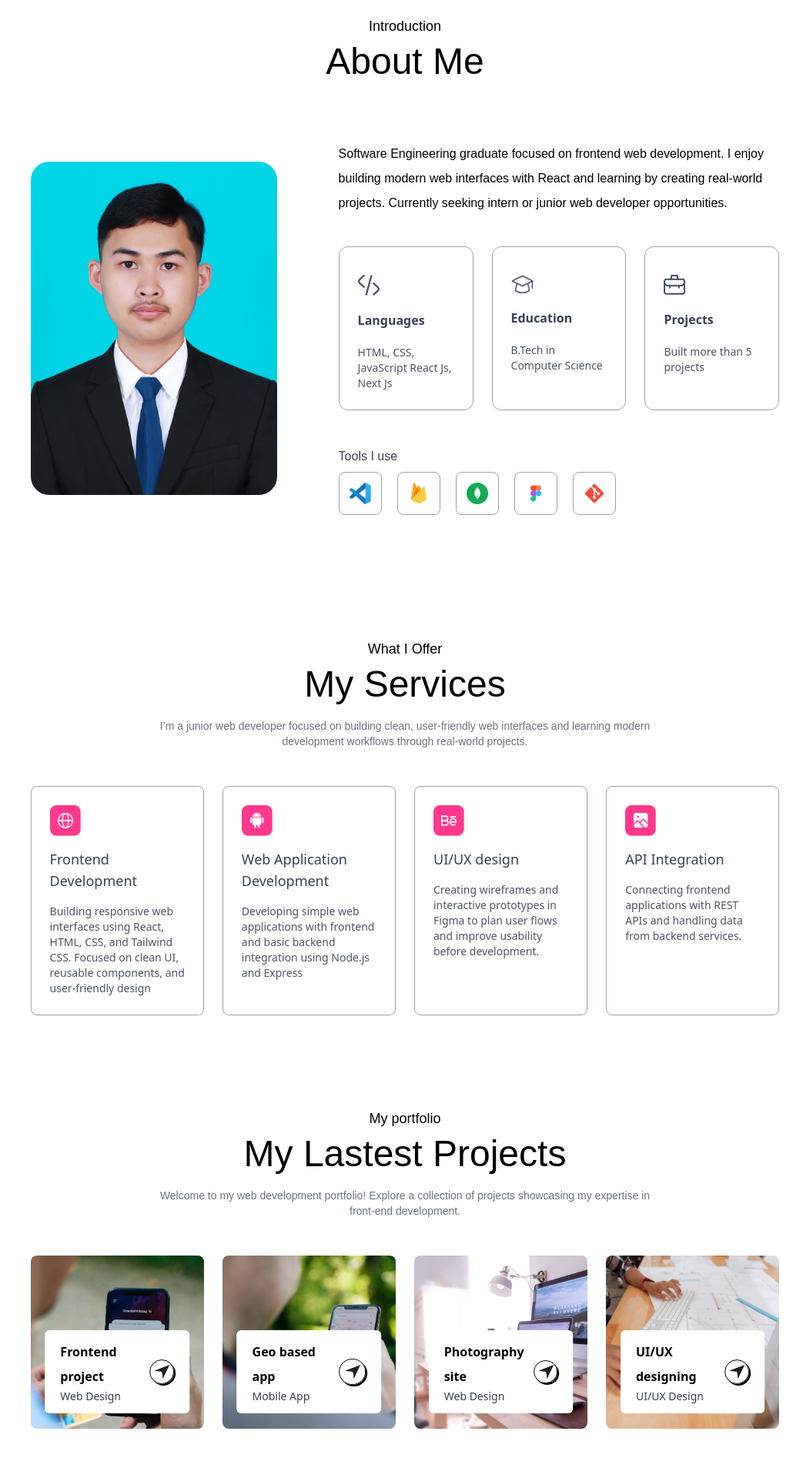
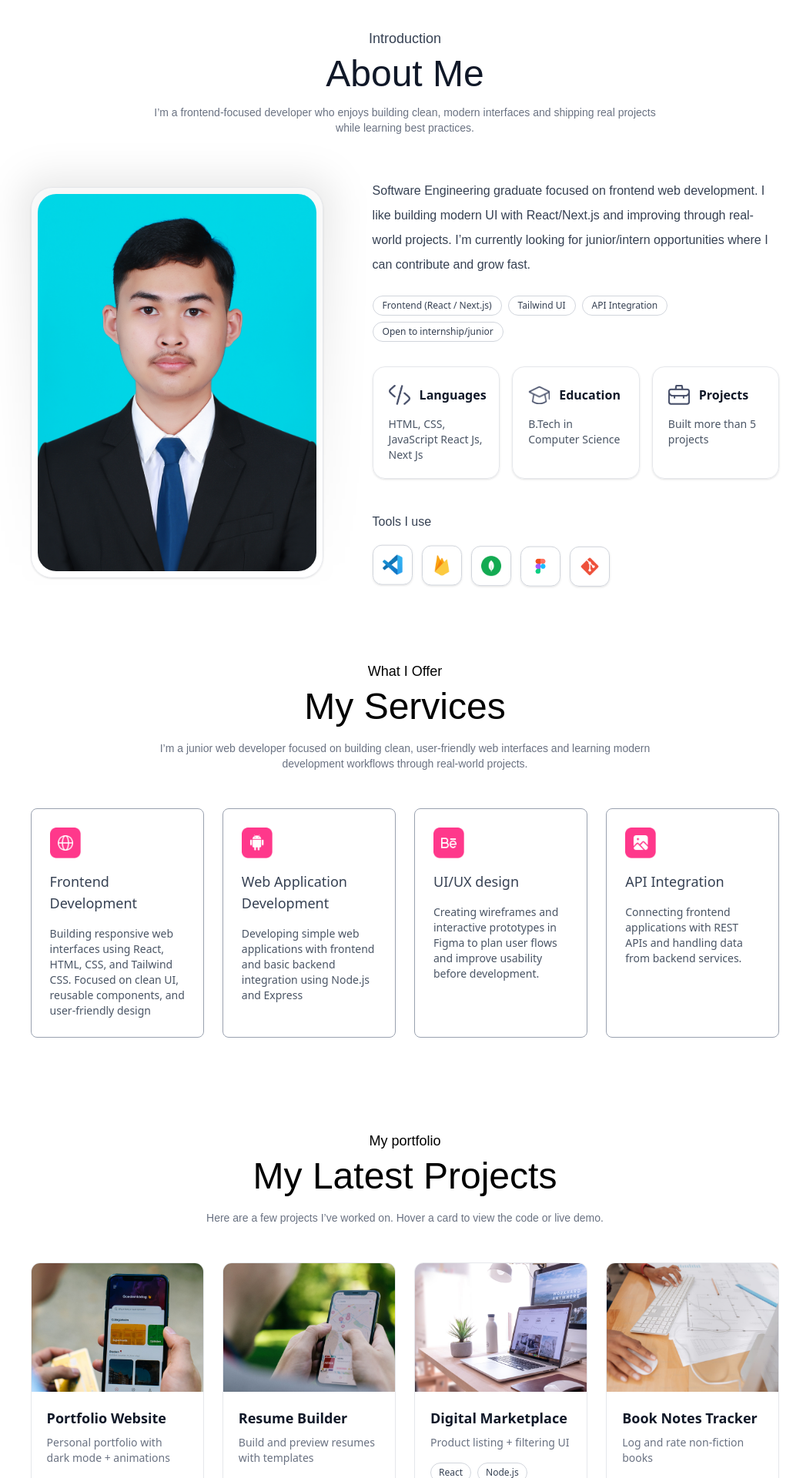
Before and after one commit to Kithya/Portfolio, a Next.js app: page / in a window 1280 px wide. Shown: the part 820-2740 px from the top of the page at 77% size, without its empty margins (114-1157 px from the left). Built offline with nearby package versions, Linux system fonts and the light colour scheme; a web font is replaced by a local one.

Commit message:
refactor about and project section

```diff
--- a/app/components/About.tsx
+++ b/app/components/About.tsx
@@ -3,124 +3,179 @@ import Image from "next/image";
 import React from "react";
 import { motion } from "motion/react";
 
-type NavbarProps = {
+type AboutProps = {
   isDarkMode: boolean;
 };
 
-const About = ({ isDarkMode }: NavbarProps) => {
+const floatVariant = {
+  animate: (i: number) => ({
+    y: [0, -6, 0],
+    transition: {
+      duration: 2.8,
+      repeat: Infinity,
+      ease: "easeInOut",
+      delay: i * 0.12,
+    },
+  }),
+};
+
+const About = ({ isDarkMode }: AboutProps) => {
   return (
-    <motion.div
-      initial={{ opacity: 0 }}
-      whileInView={{ opacity: 1 }}
-      transition={{ duration: 1 }}
-      id="about"
-      className="w-full px-[12%] py-10 scroll-mt-20"
-    >
-      <motion.h4
-        initial={{ opacity: 0, y: -20 }}
+    <section id="about" className="w-full px-[12%] py-14 scroll-mt-20">
+      {/* Header */}
+      <motion.div
+        initial={{ opacity: 0, y: 10 }}
         whileInView={{ opacity: 1, y: 0 }}
-        transition={{ duration: 0.5, delay: 0.3 }}
-        className="text-center mb-2 text-lg font-ovo"
+        transition={{ duration: 0.6 }}
+        viewport={{ once: true, amount: 0.35 }}
+        className="text-center"
       >
-        Introduction
-      </motion.h4>
-      <motion.h2
-        initial={{ opacity: 0, y: -20 }}
-        whileInView={{ opacity: 1, y: 0 }}
-        transition={{ duration: 0.5, delay: 0.5 }}
-        className="text-center text-5xl font-ovo"
-      >
-        About Me
-      </motion.h2>
+        <h4 className="mb-2 text-lg font-ovo text-gray-700 dark:text-white/80">
+          Introduction
+        </h4>
+        <h2 className="text-5xl font-ovo text-gray-900 dark:text-white">
+          About Me
+        </h2>
+        <p className="mt-4 max-w-2xl mx-auto font-ovo text-sm text-gray-500 dark:text-white/80">
+          I’m a frontend-focused developer who enjoys building clean, modern
+          interfaces and shipping real projects while learning best practices.
+        </p>
+      </motion.div>
 
+      {/* Main */}
       <motion.div
         initial={{ opacity: 0 }}
         whileInView={{ opacity: 1 }}
-        transition={{ duration: 0.8 }}
-        className="flex w-full flex-col lg:flex-row items-center gap-20 my-20"
+        transition={{ duration: 0.7 }}
+        viewport={{ once: true, amount: 0.25 }}
+        className="mt-14 flex w-full flex-col lg:flex-row items-center gap-12 lg:gap-16"
       >
+        {/* Left: Image card */}
         <motion.div
-          initial={{ opacity: 0, scale: 0.9 }}
+          initial={{ opacity: 0, scale: 0.97 }}
           whileInView={{ opacity: 1, scale: 1 }}
           transition={{ duration: 0.6 }}
-          className="w-64 sm:w-80 rounded-3xl max-w-none"
+          viewport={{ once: true, amount: 0.35 }}
+          className="relative w-full max-w-[380px]"
         >
-          <Image
-            src={assets.profile}
-            alt="user"
-            className="w-full rounded-3xl"
-          />
+          <div className="absolute -inset-3 rounded-[28px] bg-gradient-to-b from-black/10 to-transparent blur-xl dark:from-white/10" />
+          <div className="relative overflow-hidden rounded-[28px] border border-gray-200 bg-white/60 p-2 shadow-sm dark:border-white/15 dark:bg-white/5">
+            <Image
+              src={assets.profile}
+              alt="Portrait"
+              className="w-full rounded-3xl object-cover"
+              priority
+            />
+          </div>
         </motion.div>
-        <motion.div
-          initial={{ opacity: 0 }}
-          whileInView={{ opacity: 1 }}
-          transition={{ duration: 0.6, delay: 0.8 }}
-          className="flex-1"
-        >
-          <p className="mb-10 max-w-2xl font-ovo">
+
+        {/* Right: Content */}
+        <div className="flex-1 w-full">
+          {/* Intro text */}
+          <motion.p
+            initial={{ opacity: 0, y: 10 }}
+            whileInView={{ opacity: 1, y: 0 }}
+            transition={{ duration: 0.55, delay: 0.05 }}
+            viewport={{ once: true, amount: 0.35 }}
+            className="max-w-2xl font-ovo text-gray-700 dark:text-white/80"
+          >
             Software Engineering graduate focused on frontend web development. I
-            enjoy building modern web interfaces with React and learning by
-            creating real-world projects. Currently seeking intern or junior web
-            developer opportunities.
-          </p>
+            like building modern UI with React/Next.js and improving through
+            real-world projects. I’m currently looking for junior/intern
+            opportunities where I can contribute and grow fast.
+          </motion.p>
 
+          {/* Highlight chips */}
+          <motion.div
+            initial={{ opacity: 0, y: 10 }}
+            whileInView={{ opacity: 1, y: 0 }}
+            transition={{ duration: 0.55, delay: 0.12 }}
+            viewport={{ once: true, amount: 0.35 }}
+            className="mt-6 flex flex-wrap gap-2"
+          >
+            {[
+              "Frontend (React / Next.js)",
+              "Tailwind UI",
+              "API Integration",
+              "Open to internship/junior",
+            ].map((chip) => (
+              <span
+                key={chip}
+                className="px-3 py-1 rounded-full text-xs border border-gray-300 text-gray-700 bg-white/60
+                dark:bg-white/5 dark:text-white/80 dark:border-white/20"
+              >
+                {chip}
+              </span>
+            ))}
+          </motion.div>
+
+          {/* Info cards */}
           <motion.ul
             initial={{ opacity: 0 }}
             whileInView={{ opacity: 1 }}
-            transition={{ duration: 0.8, delay: 1 }}
-            className="grid grid-cols-1 sm:grid-cols-3 gap-6 max-w-2xl"
+            transition={{ duration: 0.6, delay: 0.18 }}
+            viewport={{ once: true, amount: 0.25 }}
+            className="mt-8 grid grid-cols-1 sm:grid-cols-3 gap-4 max-w-2xl"
           >
-            {" "}
-            {infoList.map(({ icon, iconDark, title, description }, index) => (
+            {infoList.map(({ icon, iconDark, title, description }) => (
               <motion.li
-                whileHover={{ scale: 1.05 }}
-                key={index}
-                className="border-[0.5px] border-gray-400 rounded-xl p-6 cursor-pointer hover:-translate-y-1 duration-500 hover-dual-offset dark:border-white dark:hover:hover-dual-offset-white dark:bg-[#11001F]/50"
+                key={title}
+                whileHover={{ y: -4 }}
+                transition={{ duration: 0.2 }}
+                className="rounded-2xl border border-gray-200 bg-white/60 p-5 shadow-sm
+                dark:border-white/15 dark:bg-white/5"
               >
-                {" "}
-                <Image
-                  src={isDarkMode ? iconDark : icon}
-                  alt={title}
-                  className="w-7 mt-3"
-                />{" "}
-                <h3 className="my-4 font-semibold text-gray-700 dark:text-white">
-                  {title}
-                </h3>{" "}
-                <p className="text-gray-600 text-sm dark:text-white/80">
+                <div className="flex items-center gap-3">
+                  <Image
+                    src={isDarkMode ? iconDark : icon}
+                    alt={title}
+                    width={28}
+                    height={28}
+                    className="shrink-0"
+                  />
+                  <h3 className="font-semibold text-gray-900 dark:text-white">
+                    {title}
+                  </h3>
+                </div>
+                <p className="mt-3 text-sm text-gray-600 dark:text-white/80">
                   {description}
-                </p>{" "}
-              </motion.li>
-            ))}{" "}
-          </motion.ul>
-
-          <motion.h4
-            initial={{ opacity: 0, y: 20 }}
-            whileInView={{ y: 20, opacity: 1 }}
-            transition={{ delay: 1.3, duration: 0.5 }}
-            className="my-6 text-gray-700 font-ovo dark:text-white/80"
-          >
-            Tools I use
-          </motion.h4>
-          <motion.ul
-            initial={{ opacity: 0 }}
-            whileInView={{ opacity: 1 }}
-            transition={{ delay: 1.5, duration: 0.6 }}
-            className="flex items-center gap-3 sm:gap-5"
-          >
-            {toolsData.map((tool, index) => (
-              <motion.li
-                whileHover={{ scale: 1.1 }}
-                key={index}
-                className="flex items-center justify-center w-12 sm:w-14 aspect-square border border-gray-400 rounded-lg cursor-pointer hover:-translate-y-1 duration-500"
-              >
-                {" "}
-                <Image src={tool} alt="tool" className="w-5 sm:w-7" />{" "}
+                </p>
               </motion.li>
             ))}
           </motion.ul>
-        </motion.div>
+
+          {/* Tools */}
+          <motion.div
+            initial={{ opacity: 0 }}
+            whileInView={{ opacity: 1 }}
+            transition={{ duration: 0.6, delay: 0.25 }}
+            viewport={{ once: true, amount: 0.25 }}
+            className="mt-10"
+          >
+            <h4 className="text-gray-700 font-ovo dark:text-white/80">
+              Tools I use
+            </h4>
+
+            <div className="mt-4 flex flex-wrap items-center gap-3">
+              {toolsData.map((tool, i) => (
+                <motion.div
+                  key={i}
+                  variants={floatVariant}
+                  custom={i}
+                  animate="animate"
+                  whileHover={{ scale: 1.06 }}
+                  className="rounded-xl border border-gray-300 bg-white/60 p-3 shadow-sm
+                  dark:border-white/20 dark:bg-white/5"
+                  aria-label="Tool"
+                >
+                  <Image src={tool} alt="tool" width={26} height={26} />
+                </motion.div>
+              ))}
+            </div>
+          </motion.div>
+        </div>
       </motion.div>
-    </motion.div>
+    </section>
   );
 };
 
--- a/app/components/Work.tsx
+++ b/app/components/Work.tsx
@@ -6,7 +6,19 @@ type NavbarProps = {
   isDarkMode: boolean;
 };
 
+const isValidLink = (value: string) =>
+  !!value && value.trim() !== "" && value.trim().toLocaleLowerCase() !== "none";
+
 const Work = ({ isDarkMode }: NavbarProps) => {
+  const INITIAL_COUNT = 4;
+  const [expended, setExpanded] = React.useState(false);
+
+  const visibleProjects = expended
+    ? workData
+    : workData.slice(0, INITIAL_COUNT);
+
+  const canToggle = workData.length > INITIAL_COUNT;
+
   return (
     <motion.div
       initial={{ opacity: 0 }}
@@ -29,7 +41,7 @@ const Work = ({ isDarkMode }: NavbarProps) => {
         transition={{ duration: 0.5, delay: 0.5 }}
         className="text-center text-5xl font-ovo"
       >
-        My Lastest Projects
+        My Latest Projects
       </motion.h2>
 
       <motion.p
@@ -38,8 +50,8 @@ const Work = ({ isDarkMode }: NavbarProps) => {
         transition={{ duration: 0.5, delay: 0.7 }}
         className="text-center max-w-2xl mx-auto mt-5 mb-12 font-ovo text-sm text-gray-500 dark:text-white/80"
       >
-        Welcome to my web development portfolio! Explore a collection of
-        projects showcasing my expertise in front-end development.
+        Here are a few projects I’ve worked on. Hover a card to view the code or
+        live demo.
       </motion.p>
 
       <motion.div
@@ -48,41 +60,117 @@ const Work = ({ isDarkMode }: NavbarProps) => {
         transition={{ duration: 0.5, delay: 0.7 }}
         className="grid grid-template gap-6 my-10 dark:text-black"
       >
-        {workData.map((project, index) => (
-          <motion.div
-            whileHover={{ scale: 1.05 }}
-            transition={{ duration: 0.3 }}
-            key={index}
-            style={{ backgroundImage: `url(${project.bgImage})` }}
-            className="aspect-square bg-no-repeat bg-cover bg-center rounded-lg relative cursor-pointer group"
-          >
-            <div className="bg-white w-10/12 rounded-md absolute bottom-5 left-1/2 -translate-x-1/2 py-3 px-5 flex items-center justify-between duration-500 group-hover:bottom-7">
-              <div>
-                <h2 className="font-semibold">{project.title}</h2>
-                <p className="text-sm text-gray-700">{project.description}</p>
+        {visibleProjects.map((project, index) => {
+          const showGithub = isValidLink(project.github);
+          const showLive = isValidLink(project.live);
+
+          return (
+            <motion.article
+              key={project.id}
+              whileHover={{ scale: 1.03 }}
+              transition={{ duration: 0.2 }}
+              className="group relative overflow-hidden rounded-xl border border-gray-200 dark:border-white/20 bg-white/60 dark:bg-white/5"
+            >
+              {/* Image */}
+              <div className="relative aspect-[4/3] w-full">
+                {/* eslint-disable-next-line @next/next/no-img-element */}
+                <img
+                  src={project.image}
+                  alt={project.title}
+                  className="h-full w-full object-cover"
+                />
               </div>
-              <div className="border rounded-full border-black w-9 aspect-square flex items-center justify-center shadow-[2px_2px_0_#000] group-hover:bg-lime-300 transition duration-500">
-                <Image src={assets.send_icon} alt="send" className="w-5" />
+
+              {/* Content */}
+              <div className="p-5">
+                <h3 className="text-lg font-semibold text-gray-900 dark:text-white">
+                  {project.title}
+                </h3>
+
+                <p className="mt-2 text-sm text-gray-500 dark:text-white/80">
+                  {project.description}
+                </p>
+
+                {/* Tech stack */}
+                {project.tech?.length ? (
+                  <ul className="mt-4 flex flex-wrap gap-2">
+                    {project.tech.map((tech) => (
+                      <li
+                        key={`${project.id}-${tech}`}
+                        className="text-xs px-2.5 py-1 rounded-full border border-gray-300 text-gray-700 dark:text-white/80 dark:border-white/20"
+                      >
+                        {tech}
+                      </li>
+                    ))}
+                  </ul>
+                ) : null}
               </div>
-            </div>
-          </motion.div>
-        ))}
+
+              {/* Hover overlay */}
+
+              <div className="pointer-events-none absolute inset-0 bg-black/60 opacity-0 transition-opacity duration-300 group-hover:opacity-100" />
+              <div className="absolute inset-0 flex items-center justify-center opacity-0 translate-y-2 transition-all duration-300 group-hover:opacity-100 group-hover:translate-y-0">
+                {showGithub && (
+                  <a
+                    href={project.github}
+                    target="_blank"
+                    rel="noopener noreferrer"
+                    className="pointer-events-auto inline-flex items-center gap-2 rounded-full bg-white px-4 py-2 text-sm font-medium text-gray-900 hover:scale-[1.03] transition"
+                  >
+                    <span>Github</span>
+                    <Image src={assets.send_icon} alt="" className="w-4" />
+                  </a>
+                )}
+
+                {showLive && (
+                  <a
+                    href={project.live}
+                    target="_blank"
+                    rel="noopener noreferrer"
+                    className="pointer-events-auto inline-flex items-center justify-center gap-2 rounded-full bg-white/10 px-4 py-2 text-sm font-medium text-white border border-white/40 hover:bg-white/20 hover:scale-[1.03] transition"
+                  >
+                    <span>Live</span>
+                    <Image
+                      src={
+                        isDarkMode
+                          ? assets.right_arrow_white
+                          : assets.right_arrow_white
+                      }
+                      alt=""
+                      className="w-4"
+                    />
+                  </a>
+                )}
+
+                {!showGithub && !showLive && (
+                  <span className="pointer-events-auto text-white/90 tet-sm px-4 py-2 rounded-full border border-white/30">
+                    Link Coming Soon
+                  </span>
+                )}
+              </div>
+            </motion.article>
+          );
+        })}
       </motion.div>
 
-      <motion.a
-        initial={{ opacity: 0 }}
-        whileInView={{ opacity: 1 }}
-        transition={{ duration: 0.5, delay: 0.7 }}
-        href=""
-        className="flex items-center w-max justify-center gap-2 text-gray-700 border-[0.5px] rounded-full  mx-auto py-3 px-10 my-20 hover:bg-gray-900 hover:text-white duration-500 dark:text-white dark:border-white dark:hover:bg-white/10 dark:hover:text-white"
-      >
-        Show more{" "}
-        <Image
-          src={isDarkMode ? assets.right_arrow_white : assets.right_arrow_bold}
-          alt=""
-          className="w-4"
-        />
-      </motion.a>
+      {canToggle && (
+        <div className="flex justify-center mt-6">
+          <button
+            type="button"
+            onClick={() => setExpanded((p) => !p)}
+            className="flex items-center w-max justify-center gap-2 text-gray-700 border-[0.5px] rounded-full py-3 px-10 hover:bg-gray-900 hover:text-white duration-400 dark:text-white dark:border-white dark:bg-white/70 dark:hover:text-white"
+          >
+            {expended ? "Show Less" : "Show More"}
+            <Image
+              src={
+                isDarkMode ? assets.right_arrow_white : assets.right_arrow_bold
+              }
+              alt=""
+              className={`w-4 transition-transform duration-300 ${expended ? "rotate-90" : ""}`}
+            />
+          </button>
+        </div>
+      )}
     </motion.div>
   );
 };
--- a/assets/assets.js
+++ b/assets/assets.js
@@ -84,24 +84,49 @@ export const assets = {
 
 export const workData = [
   {
-    title: "Frontend project",
-    description: "Web Design",
-    bgImage: "/work-1.png",
+    id: "portfolio-v1",
+    title: "Portfolio Website",
+    description: "Personal portfolio with dark mode + animations",
+    tech: ["Next.js", "Tailwind", "Motion"],
+    image: "/work-1.png", // put in /public
+    github: "https://github.com/yourname/portfolio", // change later
+    live: "https://your-portfolio.vercel.app", // change later
   },
   {
-    title: "Geo based app",
-    description: "Mobile App",
-    bgImage: "/work-2.png",
+    id: "resume-builder",
+    title: "Resume Builder",
+    description: "Build and preview resumes with templates",
+    tech: ["React", "Tailwind"],
+    image: "/work-2.png",
+    github: "https://github.com/yourname/resume-builder",
+    live: "none", // or "" to hide Live button
   },
   {
-    title: "Photography site",
-    description: "Web Design",
-    bgImage: "/work-3.png",
+    id: "marketplace",
+    title: "Digital Marketplace",
+    description: "Product listing + filtering UI",
+    tech: ["React", "Node.js", "Express"],
+    image: "/work-3.png",
+    github: "https://github.com/yourname/digital-marketplace",
+    live: "none",
   },
   {
-    title: "UI/UX designing",
-    description: "UI/UX Design",
-    bgImage: "/work-4.png",
+    id: "book-notes",
+    title: "Book Notes Tracker",
+    description: "Log and rate non-fiction books",
+    tech: ["Node.js", "Postgres", "EJS"],
+    image: "/work-4.png",
+    github: "https://github.com/yourname/book-notes",
+    live: "none",
+  },
+  {
+    id: "fitlink",
+    title: "FitLink (Concept)",
+    description: "Gym social app concept + event features",
+    tech: ["Flutter", "Firebase"],
+    image: "/work-4.png",
+    github: "none",
+    live: "none",
   },
 ];
 
@@ -164,3 +189,10 @@ export const toolsData = [
   assets.figma,
   assets.git,
 ];
+
+export const highlights = [
+  { label: "Frontend-focused", value: "React + Next.js" },
+  { label: "Seeking", value: "Intern / Junior" },
+  { label: "Strengths", value: "UI, Components" },
+  { label: "Mindset", value: "Build & Learn" },
+];
```
